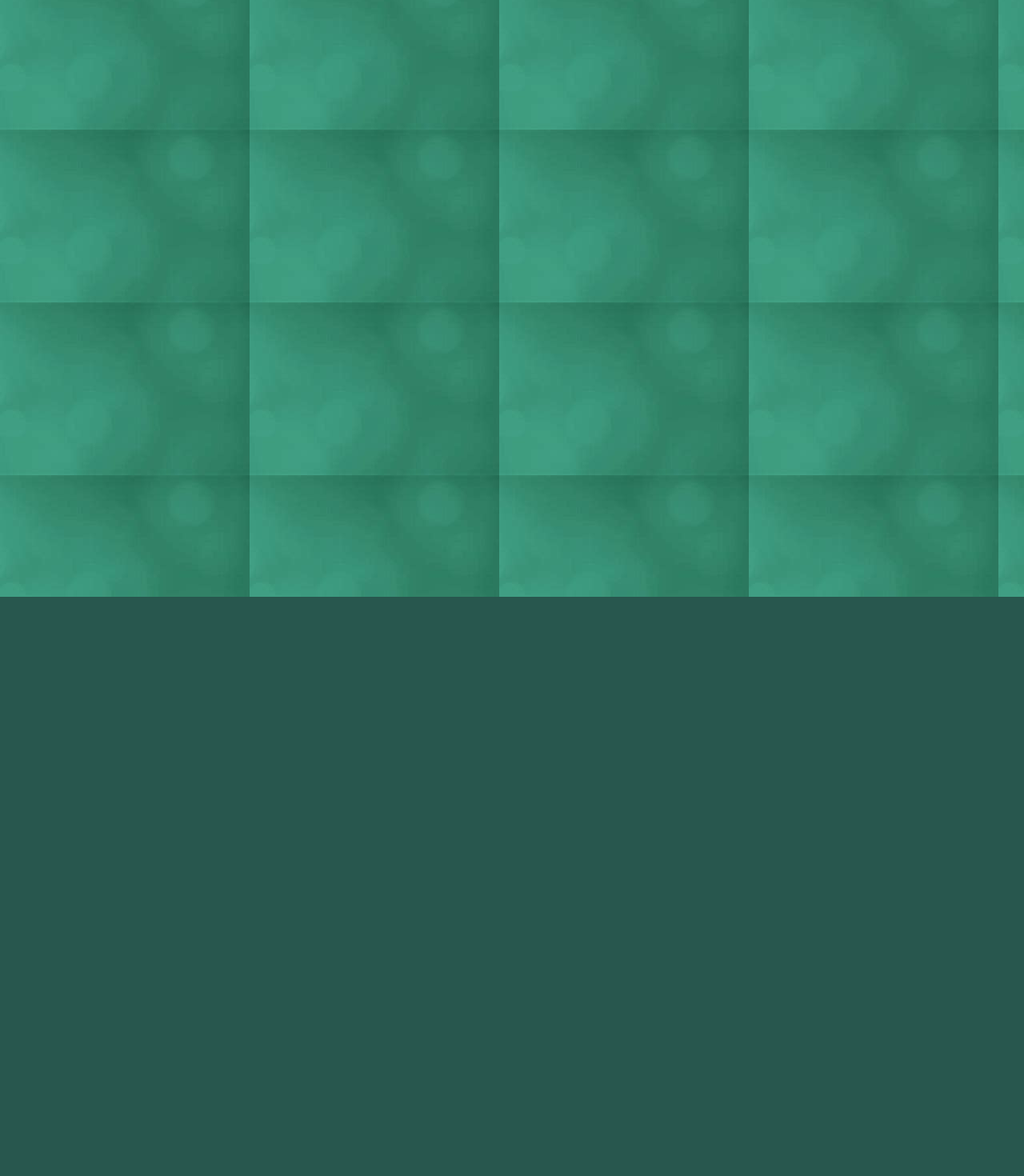
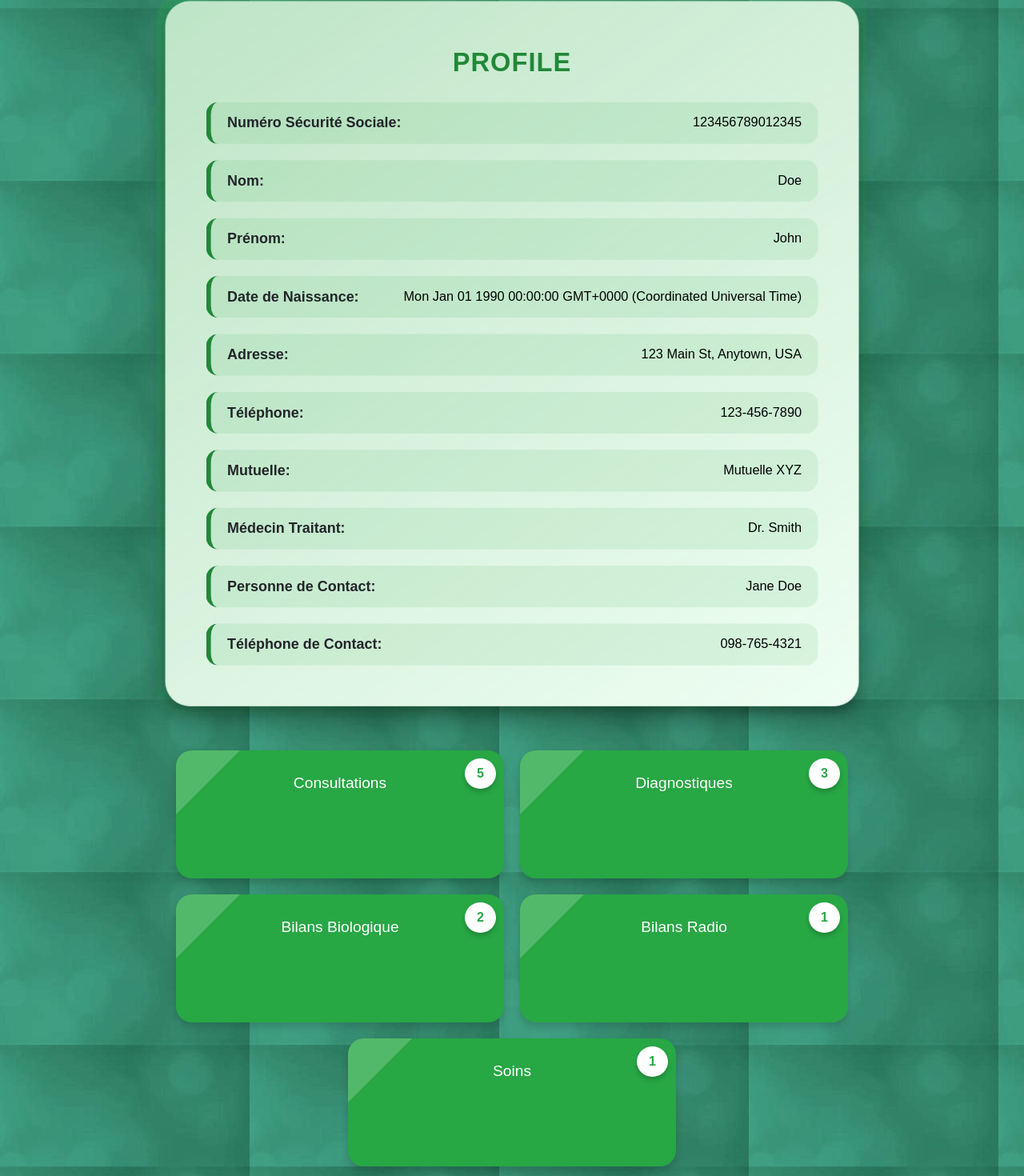
Before and after one commit to khalilboudib/TP-IGL-DPI-, an Angular app in the folder dpi/: page /patient in a window 1280 px wide. Before the commit this address led to /. Shown: the part 54-1524 px from the top of the page at 80% size. Before the commit the page ends 800 px from the top, so only its background shows below. Built offline with nearby package versions, Linux system fonts and the light colour scheme; a web font is replaced by a local one.

Commit message:
add patient component with routing and profile display

```diff
--- a/dpi/src/app/app.routes.ts
+++ b/dpi/src/app/app.routes.ts
@@ -1,11 +1,11 @@
 import { NgModule } from '@angular/core';
 import { RouterModule, Routes } from '@angular/router';
-import { LoginComponent } from './login/login.component';
 
 
 export const routes: Routes = [
     { path: 'login', loadComponent: () => import('./login/login.component').then(m => m.LoginComponent) },
     { path: 'home', loadComponent: () => import('./home/home.component').then(m => m.HomeComponent) },
+    { path: 'patient', loadComponent: () => import('./patient/patient.component').then(m => m.PatientComponent) },
     { path: '', redirectTo: '/home', pathMatch: 'full' }
   ];
 
--- a/dpi/src/app/login/login.component.ts
+++ b/dpi/src/app/login/login.component.ts
@@ -23,7 +23,9 @@ export class LoginComponent {
     // send cridentals to api
 
     if (this.username === 'admin' && this.password === 'admin') {
-      this.router.navigate(['/']);
+      this.router.navigate(['/admin']);
+    } else if(this.username === 'patient' && this.password === 'patient'){
+      this.router.navigate(['/patient']);
     } else {
       alert('Invalid credentials');
     }
--- /dev/null
+++ b/dpi/src/app/patient/patient.component.css
@@ -0,0 +1,211 @@
+body {
+  margin: 0;
+  padding: 0;
+  background-color: #f0fff4; /* Light green background */
+}
+
+.profile {
+  background-color: #ffffff;
+  border-radius: 20px;
+  box-shadow: 0 6px 10px rgba(0, 0, 0, 0.15);
+  margin: 5% auto;
+  padding: 25px 40px;
+  max-width: 700px;
+}
+
+.profile h2 {
+  text-align: center;
+  color: #28a745; /* Green title color */
+  margin-bottom: 25px;
+  font-size: 1.8rem;
+}
+
+.profile ul {
+  list-style-type: none;
+  padding: 0;
+}
+
+.profile li {
+  margin: 20px 0;
+  padding: 15px 20px;
+  background: #e9f8ec; /* Light green background for items */
+  border-left: 5px solid #28a745; /* Green accent line */
+  border-radius: 12px;
+  display: flex;
+  justify-content: space-between;
+  align-items: center;
+}
+
+.profile li strong {
+  color: #333;
+}
+
+.actions {
+  display: flex;
+  justify-content: center;
+  flex-wrap: wrap;
+  gap: 20px;
+  margin: 40px auto;
+  max-width: 900px;
+}
+
+.action {
+  background-color: #28a745; /* Main green color */
+  color: white;
+  padding: 30px 30px; /* Larger size */
+  text-align: center;
+  border-radius: 20px; /* Smooth, rounded corners */
+  cursor: pointer;
+  position: relative;
+  transition: transform 0.6s ease, box-shadow 0.6s ease, background-color 0.4s ease;
+  flex: 1 1 300px; /* Base size for rectangles */
+  max-width: 350px;
+  min-height: 100px; /* Tall rectangles */
+  box-shadow: 0 6px 10px rgba(0, 0, 0, 0.15);
+  font-size: 1.2rem;
+  overflow: hidden;
+}
+
+.action .stat {
+  position: absolute;
+  top: 10px;
+  right: 10px;
+  background-color: white;
+  color: #28a745; /* Green for the number */
+  font-weight: bold;
+  border-radius: 50%;
+  padding: 10px 15px;
+  font-size: 1rem;
+  box-shadow: 0 4px 6px rgba(0, 0, 0, 0.2);
+  transform: scale(1);
+  transition: transform 0.3s ease;
+}
+
+.action:hover .stat {
+  transform: scale(1.2); /* Slight bounce effect */
+}
+
+.action::before {
+  content: '';
+  position: absolute;
+  top: 0;
+  left: -100%;
+  width: 100%;
+  height: 100%;
+  background: rgba(255, 255, 255, 0.2);
+  transform: skewX(-45deg);
+  transition: left 0.6s ease;
+}
+
+.action:hover::before {
+  left: 100%;
+}
+
+.action:hover {
+  background-color: #218838; /* Darker green on hover */
+  transform: scale(1.05);
+  box-shadow: 0 10px 15px rgba(0, 0, 0, 0.3);
+}
+
+@media (max-width: 900px) {
+  .actions {
+    justify-content: space-evenly;
+  }
+  .action {
+    flex: 1 1 80%; /* Expand to fit */
+  }
+}
+
+@media (max-width: 600px) {
+  .action {
+    flex: 1 1 100%;
+  }
+}
+.profile ul {
+  list-style-type: none;
+  padding: 0;
+}
+
+.profile li {
+  margin: 15px 0;
+  display: flex;
+  justify-content: space-between;
+  align-items: center;
+  background: #f1f1f1;
+  padding: 10px 15px;
+  border-radius: 10px;
+}
+.profile {
+  background: linear-gradient(145deg, #ffffff, #f0fff4); /* Subtle gradient */
+  border-radius: 30px;
+  box-shadow: 0 10px 20px rgba(0, 0, 0, 0.2), 0 6px 6px rgba(0, 0, 0, 0.1);
+  margin: 5% auto;
+  padding: 30px 50px;
+  max-width: 750px;
+  transition: transform 0.4s ease, box-shadow 0.4s ease;
+}
+
+.profile:hover {
+  transform: scale(1.02);
+  box-shadow: 0 15px 30px rgba(0, 0, 0, 0.3), 0 8px 8px rgba(0, 0, 0, 0.15);
+}
+
+.profile h2 {
+  text-align: center;
+  color: #218838; /* Slightly darker green */
+  margin-bottom: 30px;
+  font-size: 2rem;
+  font-weight: bold;
+  letter-spacing: 1px;
+  text-transform: uppercase;
+}
+
+.profile ul {
+  list-style-type: none;
+  padding: 0;
+  margin: 0;
+}
+
+.profile li {
+  margin: 20px 0;
+  padding: 15px 20px;
+  background: rgba(40, 167, 69, 0.1); /* Transparent green background */
+  border-left: 6px solid #218838; /* Green accent line */
+  border-radius: 15px;
+  display: flex;
+  justify-content: space-between;
+  align-items: center;
+  transition: transform 0.3s ease, box-shadow 0.3s ease;
+}
+
+.profile li:hover {
+  transform: scale(1.05);
+  box-shadow: 0 6px 15px rgba(0, 0, 0, 0.15);
+}
+
+.profile li strong {
+  color: #212529; /* Darker text */
+  font-size: 1.1rem;
+}
+
+.profile li span {
+  color: #6c757d; /* Subtle text for secondary info */
+}
+
+.profile::before {
+  content: '';
+  position: absolute;
+  top: -10px;
+  left: -10px;
+  right: -10px;
+  bottom: -10px;
+  border-radius: 30px;
+  background: linear-gradient(145deg, rgba(40, 167, 69, 0.3), rgba(0, 0, 0, 0));
+  z-index: -1;
+  opacity: 0;
+  transition: opacity 0.4s ease;
+}
+
+.profile:hover::before {
+  opacity: 1;
+}
--- /dev/null
+++ b/dpi/src/app/patient/patient.component.html
@@ -0,0 +1,24 @@
+
+<div class="profile">
+    <h2>Profile</h2>
+    <ul>
+      <li><strong>Numéro Sécurité Sociale:</strong> {{ patient.numero_securite_sociale }}</li>
+      <li><strong>Nom:</strong> {{ patient.nom }}</li>
+      <li><strong>Prénom:</strong> {{ patient.prenom }}</li>
+      <li><strong>Date de Naissance:</strong> {{ patient.date_naissance}}</li>
+      <li><strong>Adresse:</strong> {{ patient.adresse }}</li>
+      <li><strong>Téléphone:</strong> {{ patient.telephone }}</li>
+      <li><strong>Mutuelle:</strong> {{ patient.mutuelle }}</li>
+      <li><strong>Médecin Traitant:</strong> {{ patient.medecin_traitant }}</li>
+      <li><strong>Personne de Contact:</strong> {{ patient.personne_contact_nom }}</li>
+      <li><strong>Téléphone de Contact:</strong> {{ patient.personne_contact_telephone }}</li>
+    </ul>
+  </div>
+
+  <div class="actions">
+    <div class="action" (click)="navigateTo('home')">Consultations<br><span class="stat">{{stat.consultations}}</span></div>
+    <div class="action" (click)="navigateTo('home')">Diagnostiques<br><span class="stat">{{stat.diagnostiques}}</span></div>
+    <div class="action" (click)="navigateTo('home')">Bilans Biologique<br><span class="stat">{{stat.bilansBiologique}}</span></div>
+    <div class="action" (click)="navigateTo('home')">Bilans Radio<br><span class="stat">{{stat.bilansRadio}}</span></div>
+    <div class="action" (click)="navigateTo('home')">Soins<br><span class="stat">{{stat.soins}}</span></div>
+  </div>
--- /dev/null
+++ b/dpi/src/app/patient/patient.component.ts
@@ -0,0 +1,38 @@
+import { Component } from '@angular/core';
+import { Router } from '@angular/router';
+import { FormsModule } from '@angular/forms';
+
+@Component({
+  selector: 'app-patient',
+  templateUrl: './patient.component.html',
+  imports: [FormsModule],
+  styleUrls: ['./patient.component.css']
+})
+export class PatientComponent {
+  stat = {
+    consultations: 5,
+    diagnostiques: 3,
+    bilansBiologique: 2,
+    bilansRadio: 1,
+    soins: 1
+  }
+  patient = {
+    numero_securite_sociale: '123456789012345',
+    nom: 'Doe',
+    prenom: 'John',
+    date_naissance: new Date('1990-01-01'),
+    adresse: '123 Main St, Anytown, USA',
+    telephone: '123-456-7890',
+    mutuelle: 'Mutuelle XYZ',
+    medecin_traitant: 'Dr. Smith',
+    personne_contact_nom: 'Jane Doe',
+    personne_contact_telephone: '098-765-4321'
+  };
+
+  constructor(private router: Router) {}
+
+  navigateTo(page: string) {
+    this.router.navigate([`/${page}`]);
+  }
+
+}
```
Also changed, not shown: 1 other file (tests, documents, lock files or other folders).
